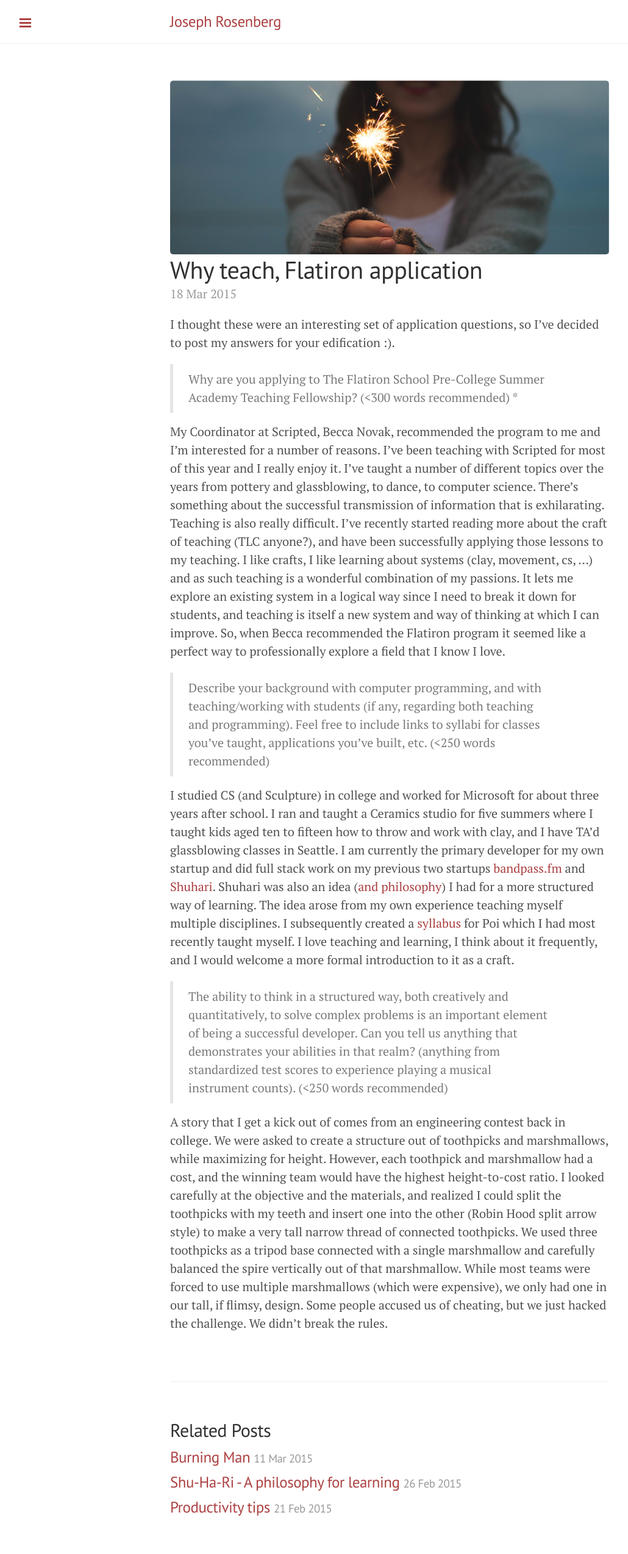
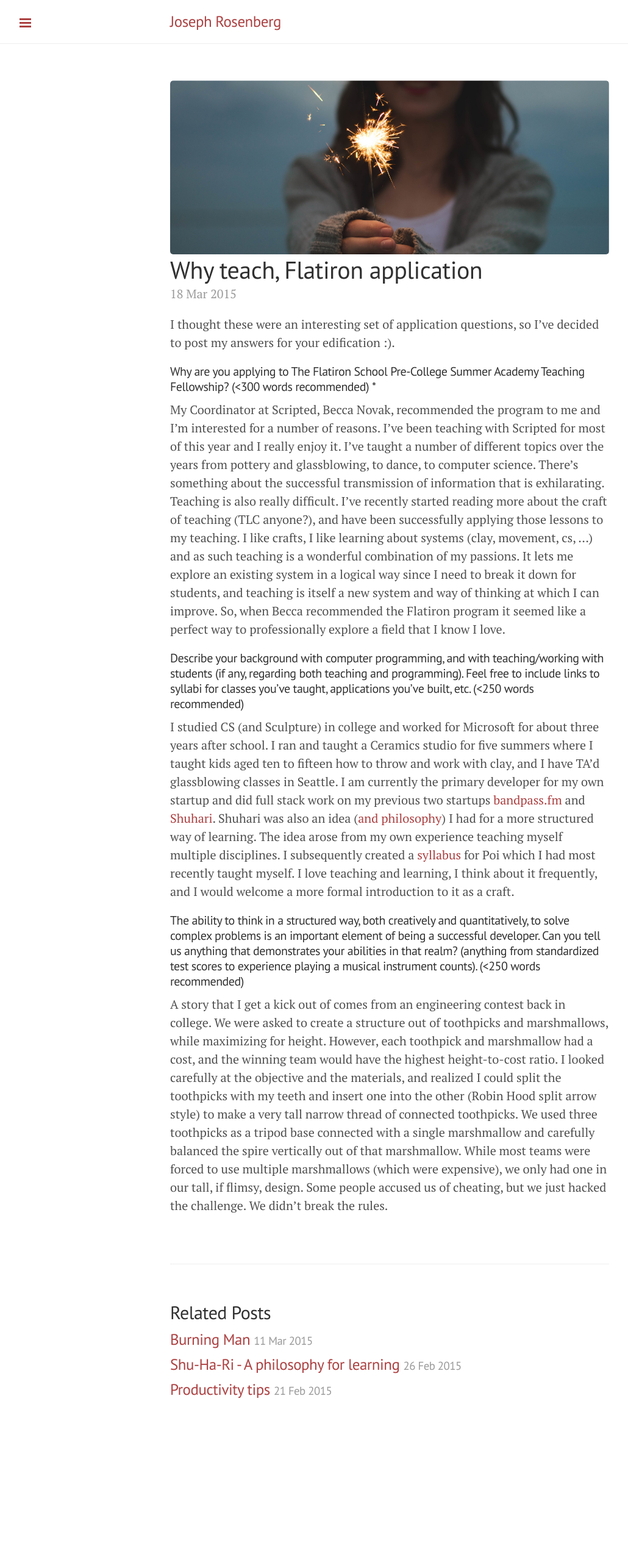
Before and after one commit to jofus101/jofus101.github.io, a Jekyll site: the page built from _posts/2015-03-18-why-teach-flatiron.md, in a window 1280 px wide. Shown: the whole page at 61% size, without its empty margins (1-1031 px from the left). Built offline with Jekyll 4.4.1, drawn with Linux system fonts in a browser that asks for light colours; Markdown is read by kramdown in place of the engine named in the settings; after the commit the page ends 2355 px from its top, so only the background shows below that.

Commit message:
Reformat that shiz

```diff
--- a/_posts/2015-03-18-why-teach-flatiron.md
+++ b/_posts/2015-03-18-why-teach-flatiron.md
@@ -6,19 +6,20 @@ image: sparkle.jpg
 
 I thought these were an interesting set of application questions, so I've decided to post my answers for your edification :).
 
-> Why are you applying to The Flatiron School Pre-College Summer Academy Teaching Fellowship? (<300 words recommended) *
+
+#### Why are you applying to The Flatiron School Pre-College Summer Academy Teaching Fellowship? (<300 words recommended) *
 
 My Coordinator at Scripted, Becca Novak, recommended the program to me and I'm interested for a number of reasons. I've been teaching with Scripted for most of this year and I really enjoy it. I've taught a number of different topics over the years from pottery and glassblowing, to dance, to computer science. There's something about the successful transmission of information that is exhilarating.
 Teaching is also really difficult. I've recently started reading more about the craft of teaching (TLC anyone?), and have been successfully applying those lessons to my teaching. I like crafts, I like learning about systems (clay, movement, cs, ...) and as such teaching is a wonderful combination of my passions. It lets me explore an existing system in a logical way since I need to break it down for students, and teaching is itself a new system and way of thinking at which I can improve.
 So, when Becca recommended the Flatiron program it seemed like a perfect way to professionally explore a field that I know I love.
 
 
-> Describe your background with computer programming, and with teaching/working with students (if any, regarding both teaching and programming). Feel free to include links to syllabi for classes you've taught, applications you've built, etc. (<250 words recommended)
+#### Describe your background with computer programming, and with teaching/working with students (if any, regarding both teaching and programming). Feel free to include links to syllabi for classes you've taught, applications you've built, etc. (<250 words recommended)
 
 I studied CS (and Sculpture) in college and worked for Microsoft for about three years after school. I ran and taught a Ceramics studio for five summers where I taught kids aged ten to fifteen how to throw and work with clay, and I have TA'd glassblowing classes in Seattle. I am currently the primary developer for my own startup and did full stack work on my previous two startups [bandpass.fm](http://bandpass.fm) and [Shuhari](http://shuhari.io). Shuhari was also an idea ([and philosophy]({% post_url 2015-02-26-shu-ha-ri %})) I had for a more structured way of learning. The idea arose from my own experience teaching myself multiple disciplines. I subsequently created a [syllabus](http://poi.shuhari.io) for Poi which I had most recently taught myself. I love teaching and learning, I think about it frequently, and I would welcome a more formal introduction to it as a craft.
 
 
-> The ability to think in a structured way, both creatively and quantitatively, to solve complex problems is an important element of being a successful developer. Can you tell us anything that demonstrates your abilities in that realm? (anything from standardized test scores to experience playing a musical instrument counts). (<250 words recommended)
+#### The ability to think in a structured way, both creatively and quantitatively, to solve complex problems is an important element of being a successful developer. Can you tell us anything that demonstrates your abilities in that realm? (anything from standardized test scores to experience playing a musical instrument counts). (<250 words recommended)
 
 A story that I get a kick out of comes from an engineering contest back in college. We were asked to create a structure out of toothpicks and marshmallows, while maximizing for height. However, each toothpick and marshmallow had a cost, and the winning team would have the highest height-to-cost ratio.
 I looked carefully at the objective and the materials, and realized I could split the toothpicks with my teeth and insert one into the other (Robin Hood split arrow style) to make a very tall narrow thread of connected toothpicks.  We used three toothpicks as a tripod base connected with a single marshmallow and carefully balanced the spire vertically out of that marshmallow. While most teams were forced to use multiple marshmallows (which were expensive), we only had one in our tall, if flimsy, design.
```
